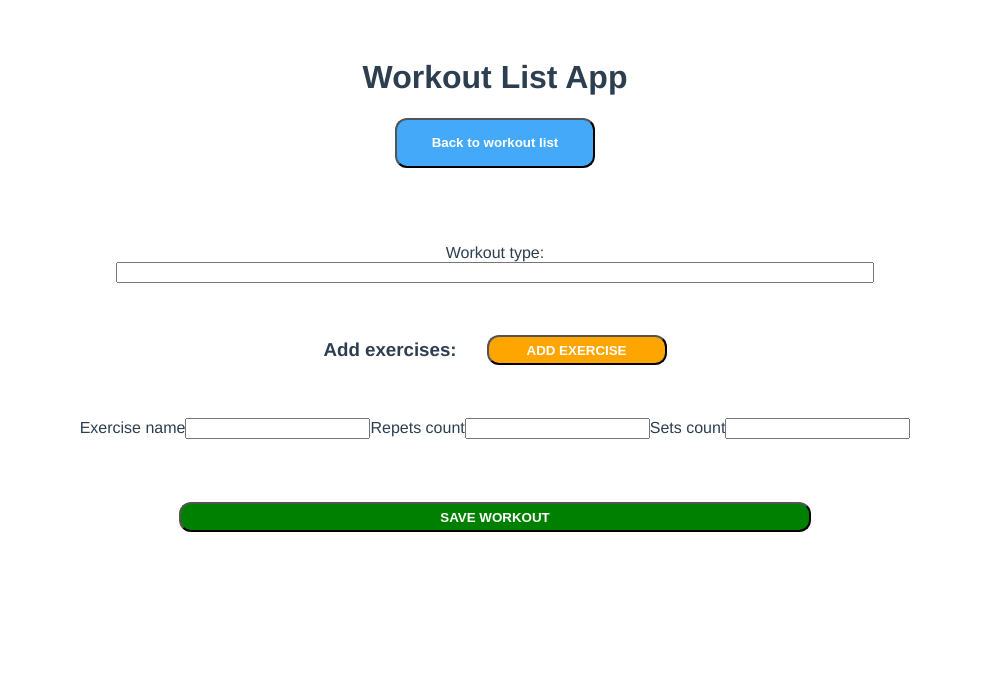
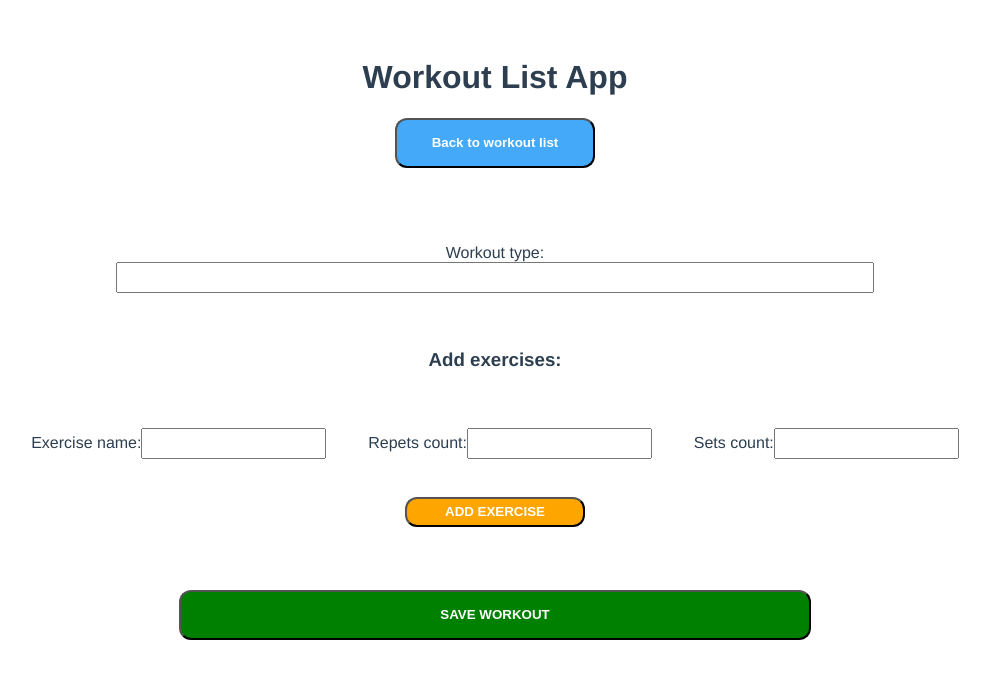
Before and after one commit to nixford/Workout-List-VueJS-SPA, a Vue app in the folder workout-list-app/: page /create in a window 1280 px wide. Shown: the top 678 px of the page, without its empty margins (145-1135 px from the left). Built offline with nearby package versions, Linux system fonts and the light colour scheme.

Commit message:
fixing refresh bug

```diff
--- a/workout-list-app/src/store/index.js
+++ b/workout-list-app/src/store/index.js
@@ -6,7 +6,7 @@ function updateLocalStorage(workouts) {
 
 export default createStore({
   state: {
-    workouts: []
+    workouts: JSON.parse(window.localStorage.getItem('workouts')) || [],
   },
   mutations: {
     addToList(state, workout){
--- a/workout-list-app/src/views/workout/AddWorkout.vue
+++ b/workout-list-app/src/views/workout/AddWorkout.vue
@@ -6,15 +6,20 @@
         </div>
         <div class="add-exercise-btn">
           <h3>Add exercises:</h3>
-          <button submit.prevent @click="addExercise" class="btn-add-exercise">ADD EXERCISE</button>
         </div>
         <div class="input-row-exercises">
-          <label>Exercise name</label>
-          <input type="text" v-model="excersiceName">
-          <label>Repets count</label>
-          <input type="number" v-model="repeats">
-          <label>Sets count</label>
-          <input type="number" v-model="sets">
+          <div>
+            <label>Exercise name:</label>
+            <input type="text" v-model="excersiceName">
+          </div>
+          <div>
+            <label>Repets count:</label>
+            <input type="number" v-model="repeats">
+          </div>
+          <div>
+            <label>Sets count:</label>
+            <input type="number" v-model="sets">
+          </div>
         </div>
         <div v-for="(e, i) in exercises" :key="e.id">
           <p>
@@ -26,7 +31,7 @@
             <span>Sets count: {{e.sets}} </span>
           </p>
         </div>
-
+        <button submit.prevent @click="addExercise" class="btn-add-exercise">ADD EXERCISE</button>
     </form>
     <button @click="save" class="btn-save">SAVE WORKOUT</button>
 </template>
@@ -66,7 +71,7 @@ export default {
         exercises: this.exercises,
       }
       this.$store.commit('addToList', workout);
-      this.$router.push('/')
+      this.$router.push('/');
     }
   },
 }
@@ -87,6 +92,10 @@ export default {
   margin-top: 3%;
 }
 
+input {
+  height: 25px;
+}
+
 .add-exercise-btn {
   display: flex;
   flex-direction: row;
@@ -105,12 +114,20 @@ export default {
   background-color: orange;
   color: white;
   font-weight: 700;
+  margin-top: 3%;
+}
+
+.input-row-exercises {
+  display: flex;
+  justify-content: space-evenly;
+  flex-wrap: wrap;
+  width: 80%;
 }
 
 .btn-save {
   margin-top: 5%;
   width: 50%;
-  height: 30px;
+  height: 50px;
   border-radius: 12px;
   background-color: green;
   color: white;
--- a/workout-list-app/src/views/workout/Exercise.vue
+++ b/workout-list-app/src/views/workout/Exercise.vue
@@ -29,6 +29,9 @@
           :darkTheme="true"
           @toggle="setStatus($event, index)"
         />
+      </span>
+      <span>
+        <button class="btn-delete-exercise"></button>
       </span>
     </div>
   </div>
--- a/workout-list-app/src/views/workout/Workout.vue
+++ b/workout-list-app/src/views/workout/Workout.vue
@@ -13,7 +13,6 @@
           @statusWorkout="updateStatus($event, i)"
         />
         <div class="buttons-container">
-          <button class="btn-update">UPDATE WORKOUT</button>
           <button @click="remove(workout.id)" class="btn-remove">REMOVE WORKOUT</button>
         </div>
       </div>
@@ -29,6 +28,8 @@ export default {
     Exercise,
   },
   computed: {
+  },
+  watch: {
   },
   data() {
     return {
@@ -56,8 +57,7 @@ export default {
     }
   },
   mounted() {
-    console.log(this.$store.state.workouts)
-    if (this.$store.state.workouts.length === 0) {
+    if (window.localStorage.getItem('workouts') === null) {
       this.save();
     }
   },
@@ -124,7 +124,7 @@ export default {
 
 .buttons-container {
   display: flex;
-  justify-content: space-between;
+  justify-content: center;
   margin-top: 15px;
   width: 90%;
   margin: auto;
```
